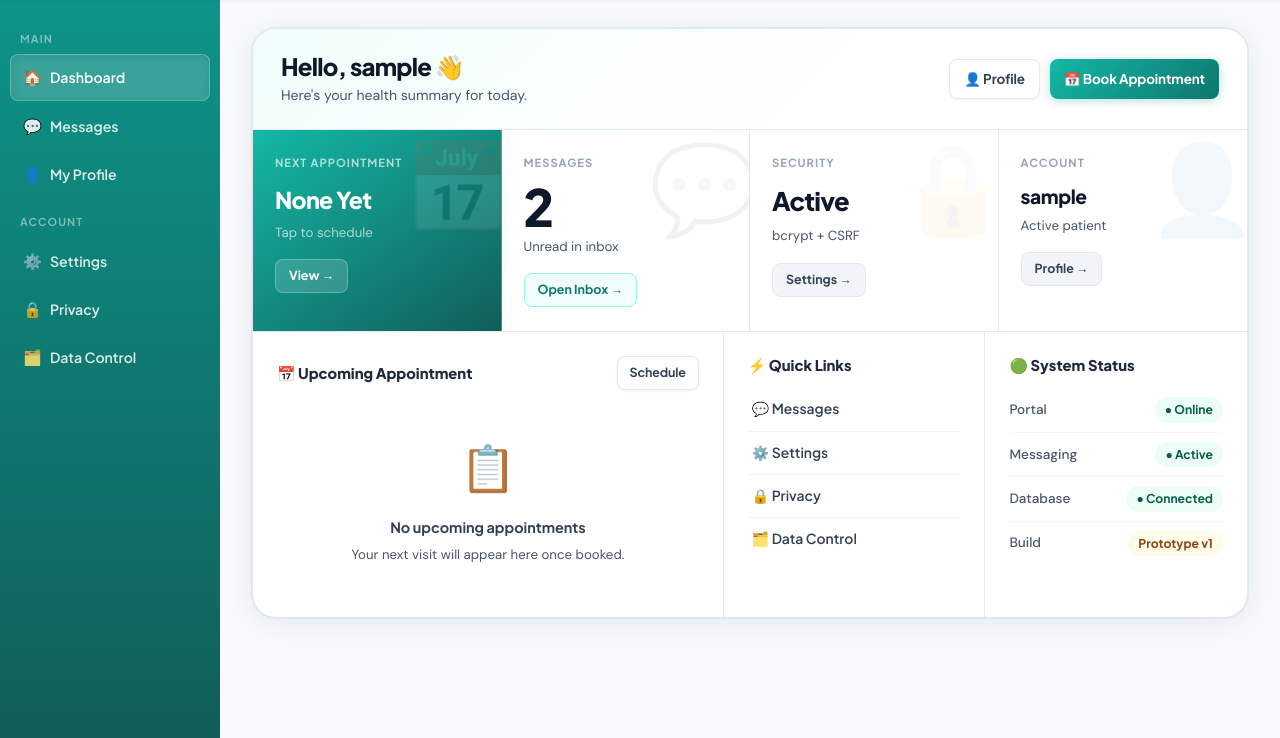
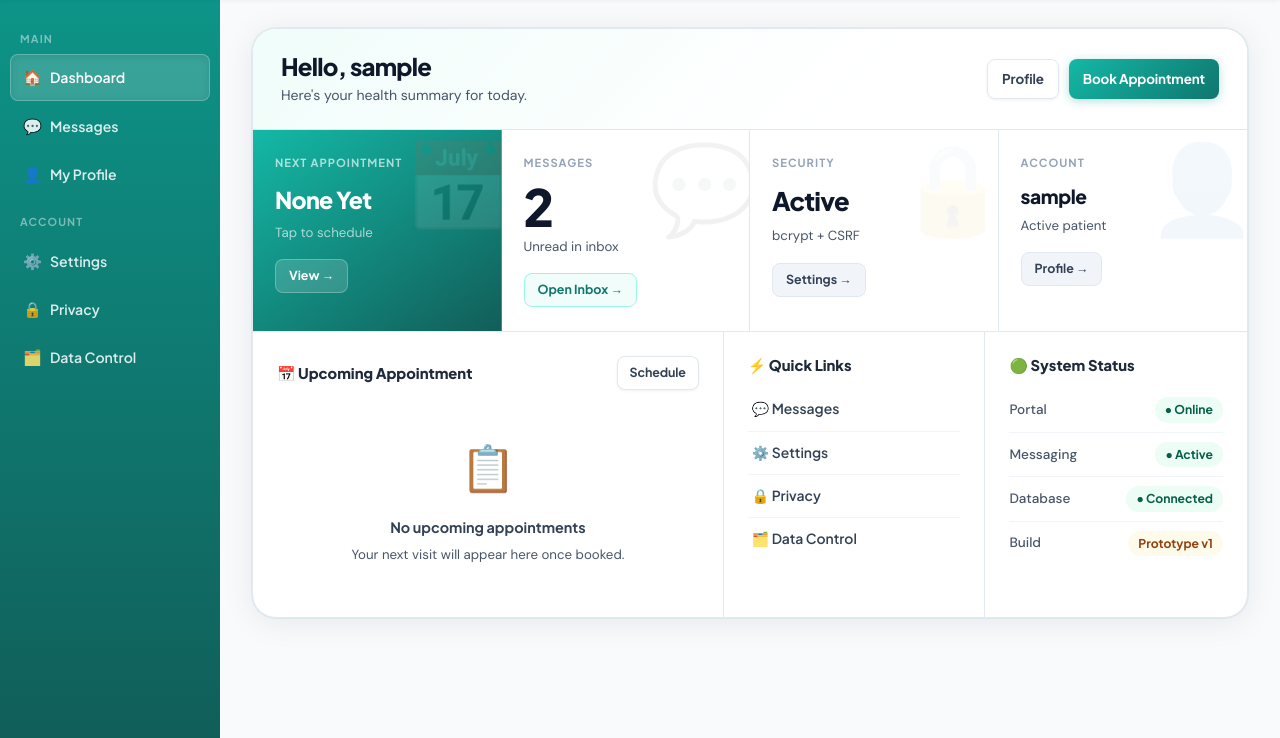
Before and after one commit to TheBobGottfriedFan/CS310_GROUP03, a Django app: page /dashboard/ in a window 1280 px wide. Shown: the part 62-800 px from the top of the page. Run offline with Django 4.2, Linux system fonts and the light colour scheme; the visitor is signed in with stand-in values (Sample User, id 1); data that the repository does not hold is empty.

Commit message:
Update dashboard.html

```diff
--- a/portal/templates/portal/dashboard.html
+++ b/portal/templates/portal/dashboard.html
@@ -22,17 +22,17 @@
   ">
     <div>
       <h1 style="font-family:var(--font); font-size:1.5rem; font-weight:900; letter-spacing:-0.03em; color:var(--gray-900); margin:0 0 3px 0;">
-        Hello, {{ username }} 👋
+        Hello, {{ username }}
       </h1>
       <p class="muted" style="margin:0; font-size:0.88rem;">Here's your health summary for today.</p>
     </div>
     <div style="display:flex; gap:10px;">
-      <a class="btn btn-secondary btn-sm" href="{% url 'portal:profile' %}">👤 Profile</a>
-      <a class="btn btn-sm" href="#">📅 Book Appointment</a>
+      <a class="btn btn-secondary btn-sm" href="{% url 'portal:profile' %}">Profile</a>
+      <a class="btn btn-sm" href="#">Book Appointment</a>
     </div>
   </div>
 
-  <!-- Top 4 stat cards -->
+
   <div style="display:grid; grid-template-columns:repeat(4,1fr); gap:0; border-bottom:1px solid var(--border);">
 
     <!-- Appointment — teal gradient -->
```
